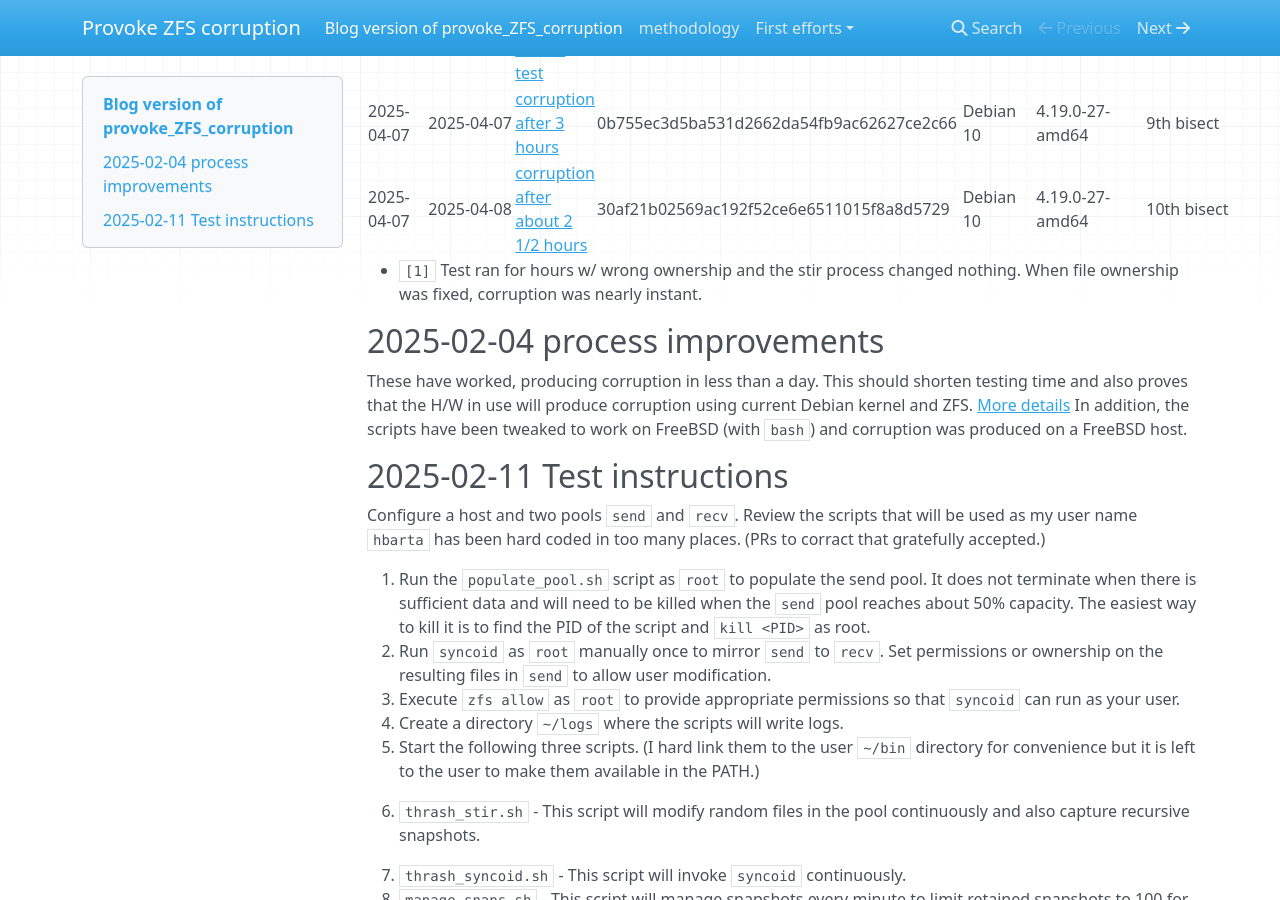
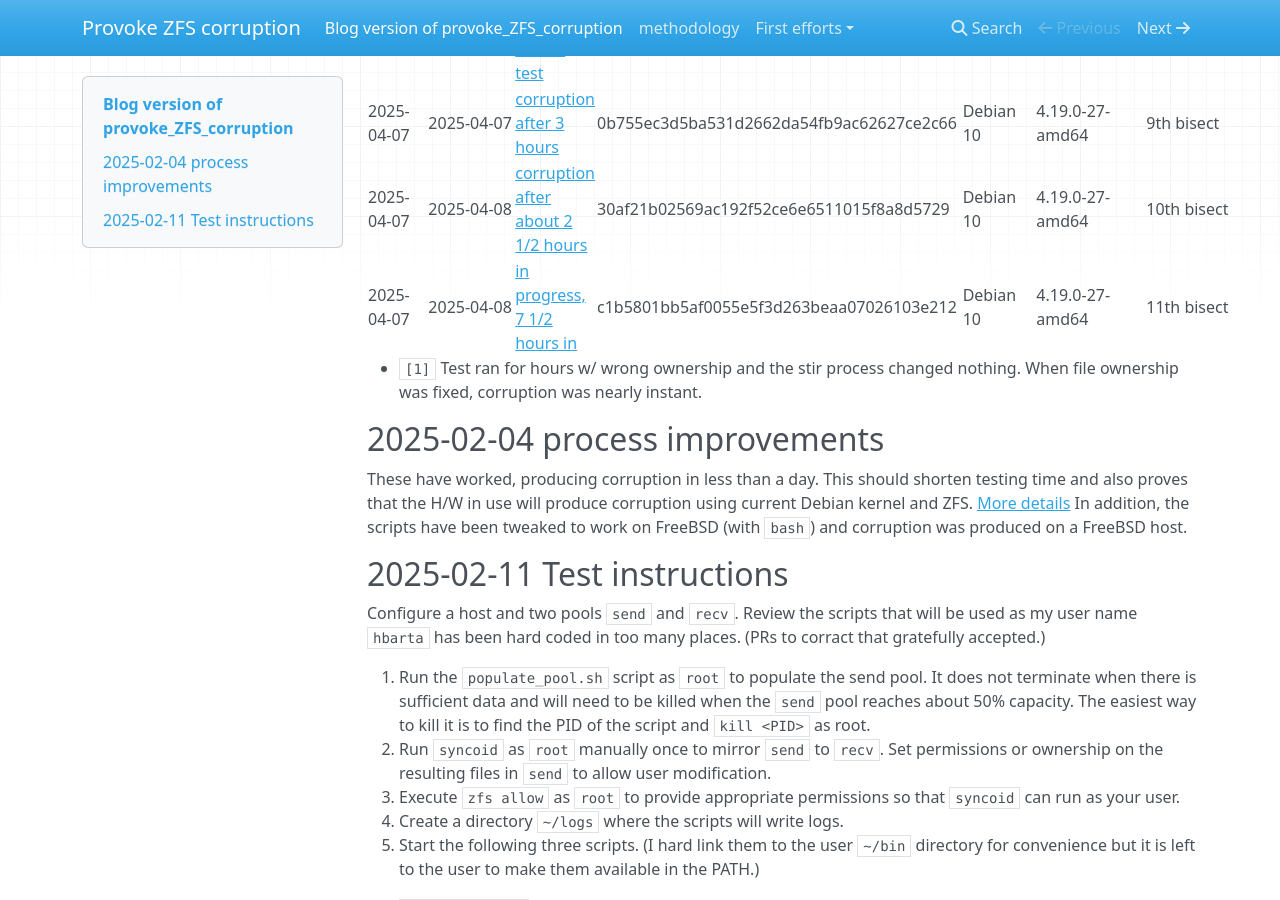
Before and after one commit to HankB/provoke_ZFS_corruption, an MkDocs documentation site: the page built from docs/index.md, in a window 1280 px wide and 900 px high, scrolled down 1972 px. Built offline with MkDocs 1.6.1, drawn with Linux system fonts in a browser that asks for light colours; nearby versions of some CDN libraries.

Commit message:
11th bisect in progress

```diff
--- a/docs/index.md
+++ b/docs/index.md
@@ -32,6 +32,7 @@ Directory of tests starting with preliminary exploration.
 |2025-04-06|2025-04-07|[no corruption during flawed test](./tests/2025-04-06_Linux_Buster_4.19_bisect_0.8.6_2.0.0_bisect_08/results.md)|b1b4ac27082aede8522e479c87897026519f1dd7|Debian 10|4.19.0-27-amd64|8th bisect|
 |2025-04-07|2025-04-07|[corruption after 3 hours](./tests/2025-04-07_Linux_Buster_4.19_bisect_0.8.6_2.0.0_bisect_09/results.md)|0b755ec3d5ba531d2662da54fb9ac62627ce2c66|Debian 10|4.19.0-27-amd64|9th bisect|
 |2025-04-07|2025-04-08|[corruption after about 2 1/2 hours](./tests/2025-04-07_Linux_Buster_4.19_bisect_0.8.6_2.0.0_bisect_10/results.md)|30af21b02569ac192f52ce6e6511015f8a8d5729|Debian 10|4.19.0-27-amd64|10th bisect|
+|2025-04-07|2025-04-08|[in progress, 7 1/2 hours in](./tests/2025-04-08_Linux_Buster_4.19_bisect_0.8.6_2.0.0_bisect_11/setup.md)|c1b5801bb5af0055e5f3d263beaa07026103e212|Debian 10|4.19.0-27-amd64|11th bisect|
 
 * `[1]` Test ran for hours w/ wrong ownership and the stir process changed nothing. When file ownership was fixed, corruption was nearly instant.
 
```
Also changed, not shown: 3 other files.
